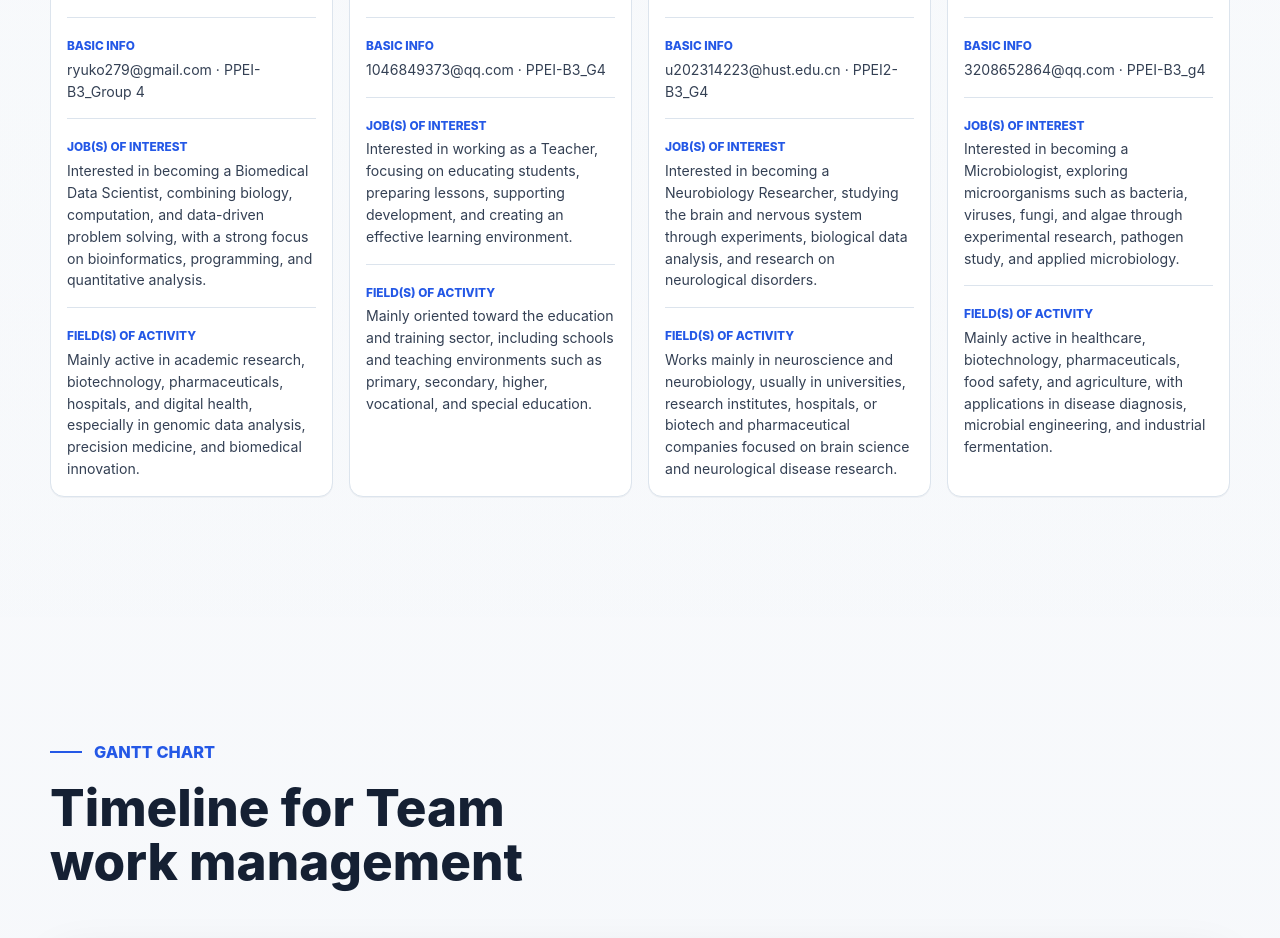
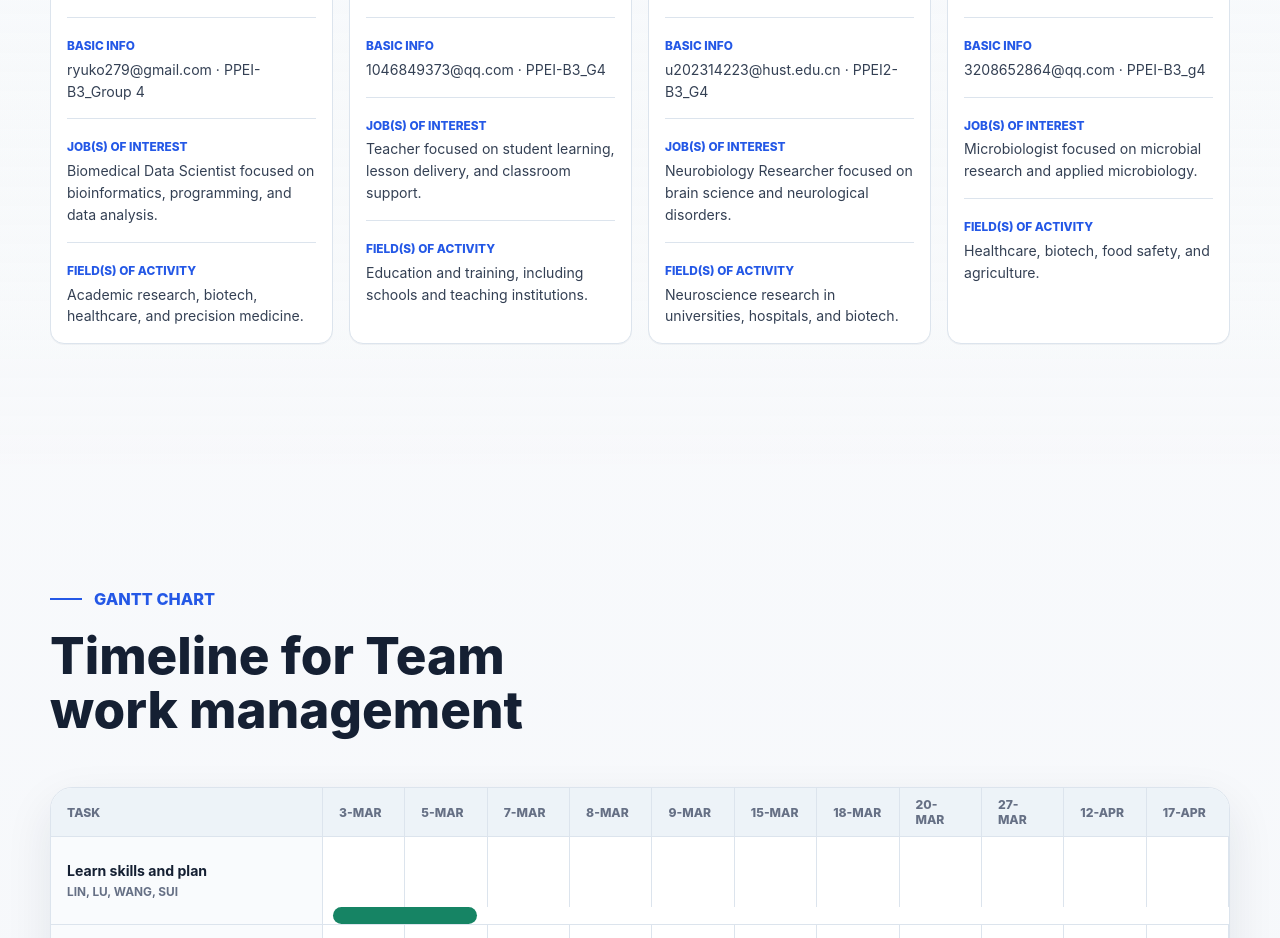
Before and after one commit to iryuko/ppei-b3-s2-oral-presentation, a React (Vite) app: page / in a window 1280 px wide. Shown: the part 1440-2378 px from the top of the page. Built offline with nearby package versions, Linux system fonts and the light colour scheme.

Commit message:
Shorten team member copy

```diff
--- a/src/data/siteData.ts
+++ b/src/data/siteData.ts
@@ -145,10 +145,10 @@ export const teamMembers: TeamMember[] = [
     role: "Biological Sciences / 3rd year",
     basicInfo: "ryuko279@gmail.com · PPEI-B3_Group 4",
     jobsOfInterest: [
-      "Interested in becoming a Biomedical Data Scientist, combining biology, computation, and data-driven problem solving, with a strong focus on bioinformatics, programming, and quantitative analysis.",
+      "Biomedical Data Scientist focused on bioinformatics, programming, and data analysis.",
     ],
     fieldsOfActivity: [
-      "Mainly active in academic research, biotechnology, pharmaceuticals, hospitals, and digital health, especially in genomic data analysis, precision medicine, and biomedical innovation.",
+      "Academic research, biotech, healthcare, and precision medicine.",
     ],
   },
   {
@@ -158,10 +158,10 @@ export const teamMembers: TeamMember[] = [
     role: "Biological Sciences / 3rd year",
     basicInfo: "1046849373@qq.com · PPEI-B3_G4",
     jobsOfInterest: [
-      "Interested in working as a Teacher, focusing on educating students, preparing lessons, supporting development, and creating an effective learning environment.",
+      "Teacher focused on student learning, lesson delivery, and classroom support.",
     ],
     fieldsOfActivity: [
-      "Mainly oriented toward the education and training sector, including schools and teaching environments such as primary, secondary, higher, vocational, and special education.",
+      "Education and training, including schools and teaching institutions.",
     ],
   },
   {
@@ -171,10 +171,10 @@ export const teamMembers: TeamMember[] = [
     role: "Biological Sciences / 3rd year",
     basicInfo: "u202314223@hust.edu.cn · PPEI2-B3_G4",
     jobsOfInterest: [
-      "Interested in becoming a Neurobiology Researcher, studying the brain and nervous system through experiments, biological data analysis, and research on neurological disorders.",
+      "Neurobiology Researcher focused on brain science and neurological disorders.",
     ],
     fieldsOfActivity: [
-      "Works mainly in neuroscience and neurobiology, usually in universities, research institutes, hospitals, or biotech and pharmaceutical companies focused on brain science and neurological disease research.",
+      "Neuroscience research in universities, hospitals, and biotech.",
     ],
   },
   {
@@ -184,10 +184,10 @@ export const teamMembers: TeamMember[] = [
     role: "Biological Sciences / 3rd year",
     basicInfo: "3208652864@qq.com · PPEI-B3_g4",
     jobsOfInterest: [
-      "Interested in becoming a Microbiologist, exploring microorganisms such as bacteria, viruses, fungi, and algae through experimental research, pathogen study, and applied microbiology.",
+      "Microbiologist focused on microbial research and applied microbiology.",
     ],
     fieldsOfActivity: [
-      "Mainly active in healthcare, biotechnology, pharmaceuticals, food safety, and agriculture, with applications in disease diagnosis, microbial engineering, and industrial fermentation.",
+      "Healthcare, biotech, food safety, and agriculture.",
     ],
   },
 ];
```
Also changed, not shown: src/data/siteData.static.js (+8 -8 lines), 1 other file (tests, documents, lock files or other folders).
